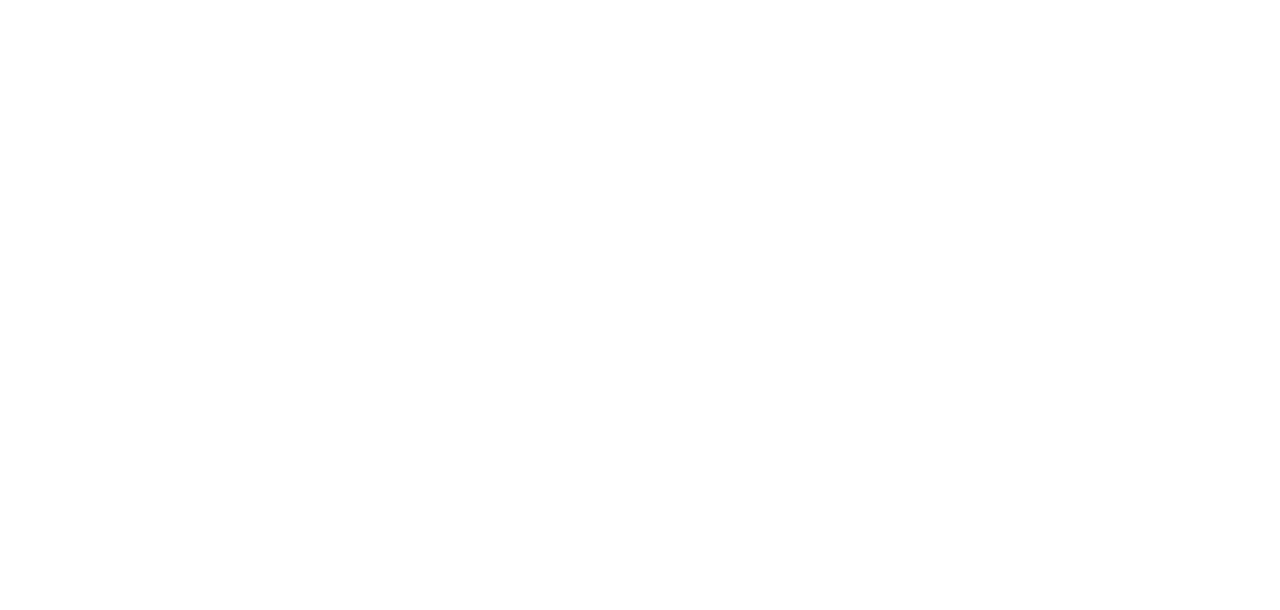
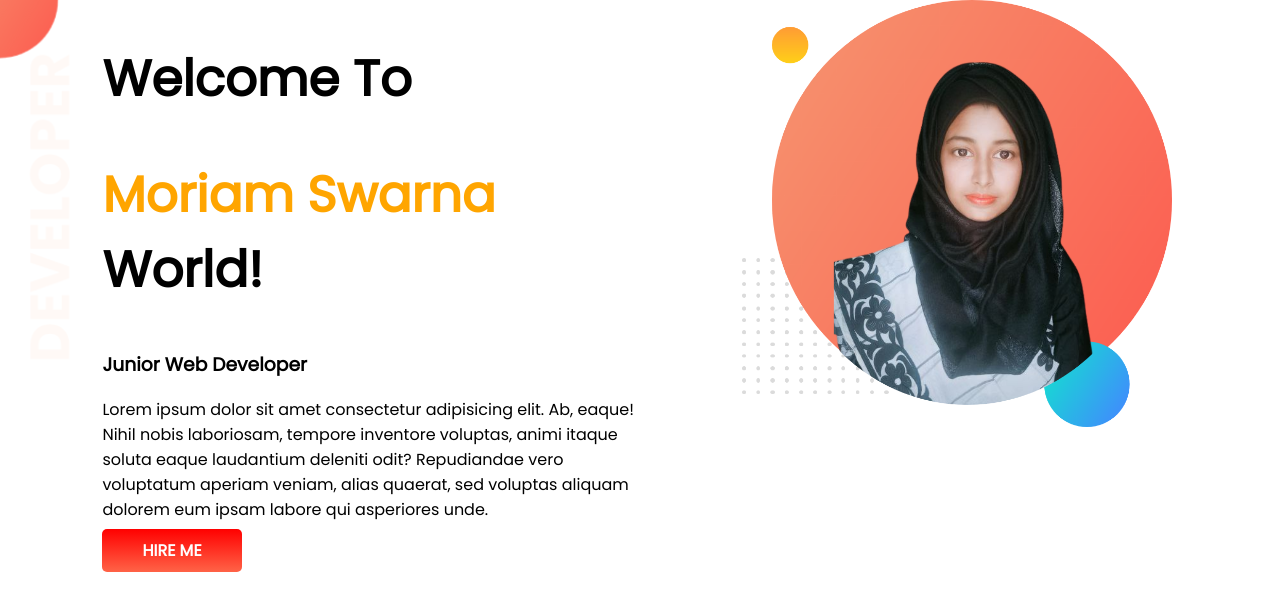
Before and after one commit to MoriamAkterSwarna/developer-portfolio, a plain HTML site: page index.html in a window 1280 px wide. Drawn offline with Linux system fonts and the light colour scheme.

Commit message:
top banner added

```diff
--- a/index.html
+++ b/index.html
@@ -1,12 +1,35 @@
 <!DOCTYPE html>
 <html lang="en">
+
 <head>
     <meta charset="UTF-8">
     <meta http-equiv="X-UA-Compatible" content="IE=edge">
     <meta name="viewport" content="width=device-width, initial-scale=1.0">
-    <title>Mariam's Portfolio</title>
+    <title>Moriam's Portfolio</title>
+    <link rel="stylesheet" href="style.css">
+    <link rel="preconnect" href="https://fonts.googleapis.com">
+    <link rel="preconnect" href="https://fonts.gstatic.com" crossorigin>
+    <link href="https://fonts.googleapis.com/css2?family=Poppins&display=swap" rel="stylesheet">
 </head>
+
 <body>
+    <section class="top-banner">
+        <div class="half-width">
+            <h1>Welcome To</h1>
+            <h1><span class="orange-color">Moriam Swarna</span> World!</h1>
+
+            <h3>Junior Web Developer</h3>
+            <p>Lorem ipsum dolor sit amet consectetur adipisicing elit. Ab, eaque! Nihil nobis laboriosam, tempore
+                inventore voluptas, animi itaque soluta eaque laudantium deleniti odit? Repudiandae vero voluptatum
+                aperiam veniam, alias quaerat, sed voluptas aliquam dolorem eum ipsam labore qui asperiores unde.</p>
+            <a class="link-button" href="https://www.linkedin.com/in/moriamakterswarna/" target="_blank">HIRE ME</a>
+        </div>
+        <div class="half-width">
+            <img src="images/Moriam.png" alt="Moriam Akter Swarna">
+        </div>
+    </section>
+
 
 </body>
+
 </html>
--- a/style.css
+++ b/style.css
@@ -0,0 +1,41 @@
+body {
+    font-family: 'Poppins', sans-serif;
+    margin: 0;
+}
+
+h1 {
+    font-size: 50px;
+}
+
+.orange-color {
+    color: orange;
+}
+
+section {
+    display: flex;
+
+}
+
+.half-width {
+    width: 50%;
+    padding-left: 8%;
+}
+
+.half-width img {
+    width: 80%;
+}
+
+.link-button {
+    text-decoration: none;
+    background-image: linear-gradient(red, tomato);
+    border-radius: 5px;
+    padding: 10px 40px;
+    color: white;
+    font-weight: 700;
+
+}
+
+.top-banner {
+    background-image: url(images/top-banner.png);
+    background-repeat: no-repeat;
+}
```
Also changed, not shown: images/Moriam.png (added), images/dream-bg.png (added), images/exp-bg.png (added), images/moriam2.png (added), images/my-bg.png (added), images/my-bg2.png (added), images/top-banner.png (added), 3 other files.
